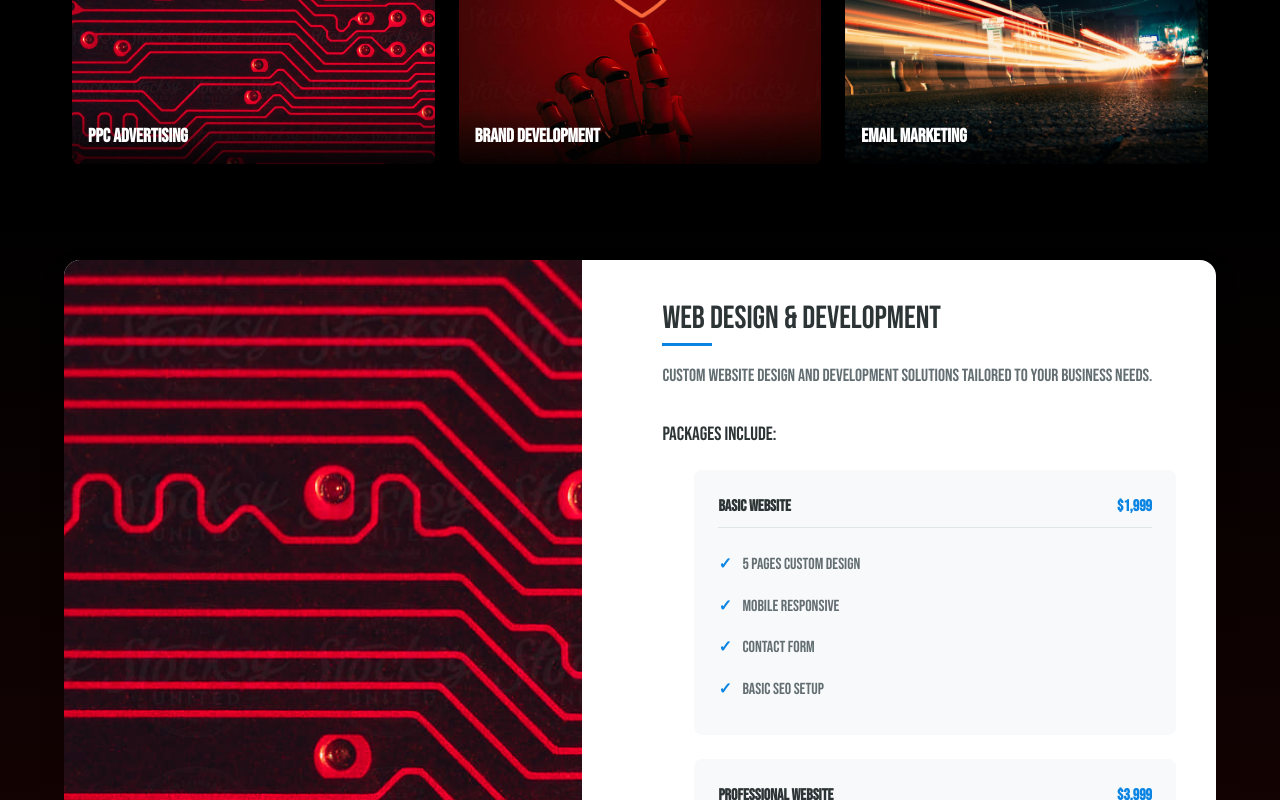
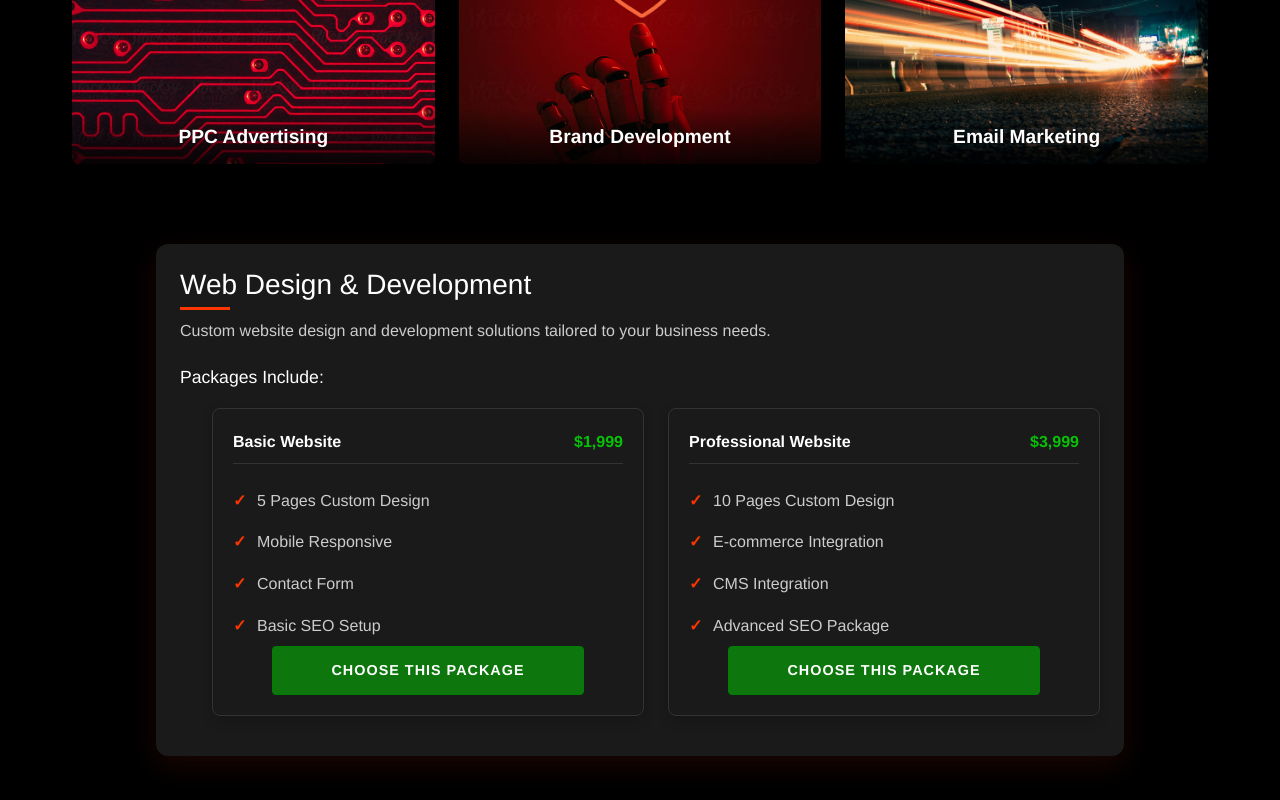
Before and after one commit to YoussefGad97/RedlineMedia, a React (Create React App) app: page /services in a window 1280 px wide. Shown: the part 1140-1940 px from the top of the page. Built offline with nearby package versions, Linux system fonts and the light colour scheme.

Commit message:
Adjusted Services Section and Cards

```diff
--- a/src/components/ServiceCards.js
+++ b/src/components/ServiceCards.js
@@ -129,6 +129,28 @@
     setSelectedCard(null); // Close the card after clicking
   };
 
+  const ExpandedCard = ({ service, onClose, onViewPackages }) => {
+    return (
+      <div className="expanded-card-content">
+        <div className="expanded-image">
+          <img src={service.image} alt={service.title} />
+        </div>
+        <div className="expanded-details">
+          <h2>{service.title}</h2>
+          <p>{service.description}</p>
+          <div className="button-container">
+            <button className="packages-button" onClick={onViewPackages}>
+              View Packages
+            </button>
+            <button className="close-button" onClick={onClose}>
+              Close
+            </button>
+          </div>
+        </div>
+      </div>
+    );
+  };
+
   return (
     <div
       className={`marketing-services fade-in-section ${
@@ -161,38 +183,12 @@
             {services
               .filter((service) => service.id === selectedCard)
               .map((service) => (
-                <div key={service.id} className="expanded-card-content">
-                  <div className="expanded-image">
-                    <img src={service.image} alt={service.title} />
-                  </div>
-                  <div className="expanded-details">
-                    <h2>{service.title}</h2>
-                    <p>{service.description}</p>
-                    <div className="features">
-                      <h4>Key Features:</h4>
-                      <ul>
-                        {service.features.map((feature, index) => (
-                          <li key={index}>{feature}</li>
-                        ))}
-                      </ul>
-                    </div>
-                    <button
-                      className="close-button"
-                      onClick={() => closeCard()}
-                    >
-                      Close
-                    </button>
-                    <button
-                      className="packages-button"
-                      onClick={(e) => {
-                        e.stopPropagation();
-                        scrollToPackage(service.id);
-                      }}
-                    >
-                      View Packages
-                    </button>
-                  </div>
-                </div>
+                <ExpandedCard
+                  key={service.id}
+                  service={service}
+                  onClose={closeCard}
+                  onViewPackages={() => scrollToPackage(service.id)}
+                />
               ))}
           </div>
         </div>
--- a/src/components/ServicePackages.js
+++ b/src/components/ServicePackages.js
@@ -186,16 +186,8 @@
           <div
             key={service.id}
             id={`package-${service.id}`}
-            className={`package-card ${index % 2 === 0 ? 'left-align' : 'right-align'}`}
+            className="package-card"
           >
-            <div className="image-container">
-              <img
-                src={service.image}
-                alt={service.title}
-                loading="lazy"
-                className="service-image"
-              />
-            </div>
             <div className="text-container">
               <h3 className="service-title">{service.title}</h3>
               <p className="service-description">{service.description}</p>
@@ -215,6 +207,7 @@
                           </li>
                         ))}
                       </ul>
+                      <button className="choose-package-btn">Choose This Package</button>
                     </li>
                   ))}
                 </ul>
--- a/src/pages/Services.js
+++ b/src/pages/Services.js
@@ -9,11 +9,10 @@
 import WebDesignImg from '../assets/images/Web.jpg';
 
 const Services = () => {
-    const [isMobile, setIsMobile] = useState(false);
+    const [isMobile, setIsMobile] = useState(window.innerWidth <= 768);
 
     useEffect(() => {
         const handleResize = () => setIsMobile(window.innerWidth <= 768);
-        handleResize();
         window.addEventListener("resize", handleResize);
         return () => window.removeEventListener("resize", handleResize);
     }, []);
--- a/src/styles/ServicePackages.scss
+++ b/src/styles/ServicePackages.scss
@@ -1,39 +1,30 @@
 .service-packages {
-  padding: 4rem 0;
-  background: linear-gradient(to bottom, black 0%, #ad1d18 100%);
+  padding: 3rem 0;
+  background: linear-gradient(to bottom, black 0%, #000000 100%);
 
   .packages-container {
-    max-width: 1200px;
+    max-width: 1000px;
     margin: 0 auto;
-    padding: 0 1.5rem;
+    padding: 0 1rem;
   }
 }
 
 .package-card {
   display: flex;
-  gap: 2.5rem;
-  margin-bottom: 4rem;
-  border-radius: 1rem;
+  flex-direction: column;
+  gap: 1.5rem;
+  margin-bottom: 3rem;
+  border-radius: 0.75rem;
+  width: 100%;
+  padding: 1.5rem;
   overflow: hidden;
-  box-shadow: 0 10px 30px rgba(0,0,0,0.08);
-  background: white;
+  box-shadow: 0 10px 30px rgba(251, 54, 1, 0.1);
+  background: #1a1a1a;
   transition: transform 0.3s ease, box-shadow 0.3s ease;
 
   &:hover {
     transform: translateY(-5px);
-    box-shadow: 0 15px 40px rgba(0,0,0,0.12);
-  }
-
-  &.left-align {
-    flex-direction: row;
-
-    .image-container {
-      order: -1;
-    }
-  }
-
-  &.right-align {
-    flex-direction: row-reverse;
+    box-shadow: 0 15px 40px rgba(251, 54, 1, 0.2);
   }
 
   .image-container {
@@ -55,13 +46,12 @@
   }
 
   .text-container {
-    flex: 1;
-    padding: 2.5rem;
+    width: 100%;
 
     .service-title {
-      font-size: 2rem;
-      margin-bottom: 1.5rem;
-      color: #2d3436;
+      font-size: 1.75rem;
+      margin-bottom: 1rem;
+      color: #ffffff;
       position: relative;
 
       &::after {
@@ -71,39 +61,77 @@
         left: 0;
         width: 50px;
         height: 3px;
-        background: #0984e3;
+        background: #fb3601;
       }
     }
 
     .service-description {
-      font-size: 1.1rem;
-      line-height: 1.6;
-      color: #636e72;
-      margin-bottom: 2rem;
+      font-size: 1rem;
+      margin-bottom: 1.5rem;
+      max-width: 700px;
+      color: #cccccc;
+    }
+
+    .features-grid {
+      display: flex;
+      flex-direction: row;
+      gap: 1.5rem;
+      width: 100%;
+      justify-content: space-between;
+
+      .package-item {
+        flex: 1;
+        min-width: 280px;
+      }
     }
 
     .package-list {
       h4 {
-        font-size: 1.2rem;
-        margin-bottom: 1.5rem;
-        color: #2d3436;
-      }
-
-      .features-grid {
-        display: grid;
-        grid-template-columns: repeat(auto-fit, minmax(250px, 1fr));
-        gap: 1.5rem;
+        font-size: 1.1rem;
+        margin-bottom: 1.25rem;
+        color: #ffffff;
       }
 
       .package-item {
-        background: #f8f9fa;
+        background: #1a1a1a;
+        border: 1px solid #333;
+        box-shadow: 0 4px 12px rgba(0, 0, 0, 0.2);
         border-radius: 8px;
-        padding: 1.5rem;
+        padding: 1.25rem;
         transition: transform 0.3s ease;
+        display: flex;
+        flex-direction: column;
+
+        .choose-package-btn {
+          font-family: "Helvetica Neue", Helvetica, Arial, sans-serif;
+          font-size: 0.9rem;
+          padding: 0.75rem 1rem;
+          width: 80%;
+          margin-top: auto;
+          align-self: center;
+          background-color: rgb(13, 118, 13);
+          color: white;
+          border: 1px solid green;
+          border-radius: 4px;
+          cursor: pointer;
+          font-weight: 600;
+          text-transform: uppercase;
+          letter-spacing: 1px;
+          transition: all 0.3s ease;
+
+          &:hover {
+            background-color: transparent;
+            color: #069b01;
+          }
+
+          &:active {
+            transform: translateY(0);
+          }
+        }
 
         &:hover {
           transform: translateY(-3px);
-        }
+          box-shadow: 0 6px 16px rgba(251, 54, 1, 0.15);
         }
 
         .package-header {
@@ -111,17 +139,19 @@
           justify-content: space-between;
           margin-bottom: 1rem;
           padding-bottom: 0.5rem;
-        border-bottom: 1px solid #dfe6e9;
-      }
+          border-bottom: 1px solid #333;
 
           .package-name {
             font-weight: 600;
-        color: #2d3436;
+            color: #ffffff;
+            font-family: "Helvetica Neue", Helvetica, Arial, sans-serif;
           }
 
           .package-price {
-        color: #0984e3;
+            color: rgb(7, 194, 7);
             font-weight: 700;
+            font-family: "Helvetica Neue", Helvetica, Arial, sans-serif;
+          }
         }
 
         .feature-list {
@@ -130,18 +160,33 @@
 
           .feature-item {
             padding: 0.5rem 0;
-          color: #636e72;
+            color: #cccccc;
             position: relative;
             padding-left: 1.5rem;
+            font-family: "Helvetica Neue", Helvetica, Arial, sans-serif;
 
             &::before {
               content: '✓';
               position: absolute;
               left: 0;
-            color: #0984e3;
+              color: #fb3601;
               font-weight: 700;
             }
           }
+        }
+      }
+    }
+  }
+
+  @media (max-width: 768px) {
+    padding: 1rem;
+
+    .text-container .features-grid {
+      overflow-x: auto;
+      justify-content: flex-start;
+
+      .package-item {
+        flex: 0 0 280px;
       }
     }
   }
@@ -154,9 +199,5 @@
     .image-container {
       min-height: 300px;
     }
-
-    &.left-align .image-container {
-      order: 0;
   }
 }
-}
--- a/src/styles/Services.scss
+++ b/src/styles/Services.scss
@@ -1,5 +1,6 @@
 .services {
   background-color: black;
+  font-family: "Helvetica Neue", Helvetica, Arial, sans-serif;  // Base font family
 
   &.page-wrapper {
     min-height: 100vh;
@@ -14,6 +15,52 @@
     flex-direction: column;
   }
 
+  h1, h2, h3, h4, h5, h6 {
+    font-family: "Helvetica Neue", Helvetica, Arial, sans-serif;
+  }
+
+  p, span, button, a {
+    font-family: "Helvetica Neue", Helvetica, Arial, sans-serif;
+  }
+
+  .landing-overlay {
+    h1 {
+      font-family: "Helvetica Neue", Helvetica, Arial, sans-serif;
+    }
+
+    p {
+      font-family: "Helvetica Neue", Helvetica, Arial, sans-serif;
+    }
+  }
+
+  .service-card {
+    h3 {
+      font-family: "Helvetica Neue", Helvetica, Arial, sans-serif;
+      text-align: center;  // Center the title
+    }
+  }
+
+  .expanded-card {
+    font-family: "Helvetica Neue", Helvetica, Arial, sans-serif;
+    .service-title {
+      text-align: center;  // Center the title
+      margin: 0 auto 1.5rem;  // Center margin and add bottom spacing
+    }
+
+    .service-description {
+      text-align: center;  // Center the description
+      margin: 0 auto 2rem;  // Center margin and add bottom spacing
+      max-width: 800px;  // Limit width for readability
+    }
+
+    .package-list {
+      h4 {
+        text-align: center;  // Center the "Packages Include:" text
+        margin-bottom: 2rem;
+      }
+    }
+  }
+
   /* Fade-in animation */
   .fade-in-section {
     opacity: 0;
@@ -26,6 +73,15 @@
       transform: translateY(0);
       /* Move to original position */
     }
+  }
+
+  .section-title {
+    font-family: "Bebas Neue", sans-serif;  // Corrected to Bebas Neue
+    text-align: center;
+    margin-bottom: 2rem;
+    color: #ffffff;
+    text-transform: uppercase;  // Bebas Neue looks better uppercase
+    letter-spacing: 2px;  // Added letter spacing for Bebas
   }
 }
 
@@ -89,7 +145,6 @@
         font-size: 1.2rem;
         font-weight: 700;
         line-height: 1.6;
-        font-family: Arial, Helvetica, sans-serif;
 
         /* Mobile responsiveness for paragraph text */
         @media (max-width: 768px) {
@@ -219,16 +274,21 @@
 
         .expanded-image {
           flex: 0 0 40%;
+          height: 600px;  // Set fixed height to match card height
 
           img {
             width: 100%;
             height: 100%;
             object-fit: cover;
             border-radius: 12px 0 0 12px;
+          }
 
           @media (max-width: 768px) {
-              border-radius: 12px 12px 0 0;
-              max-height: 250px;
+            height: 40%;  // Take up 40% of the full-screen height
+            flex: none;
+
+            img {
+              border-radius: 0;
             }
           }
         }
@@ -236,6 +296,11 @@
         .expanded-details {
           flex: 0 0 60%;
           padding: 2rem;
+
+          @media (max-width: 768px) {
+            height: 60%;  // Take up remaining 60% of height
+            overflow-y: auto;
+          }
 
           h2 {
             color: red;
@@ -267,19 +332,86 @@
             }
           }
 
-          .close-button {
+          .button-container {
+            display: flex;
+            gap: 15px;
+            margin-top: 25px;
+
+            .packages-button {
               background-color: #fb3601;
               color: white;
+              padding: 12px 24px;
               border: none;
-            padding: 0.75rem 1.5rem;
-            border-radius: 4px;
+              border-radius: 6px;
               cursor: pointer;
               font-weight: 600;
-            transition: background-color 0.3s ease;
+              font-size: 1rem;
+              text-transform: uppercase;
+              letter-spacing: 1px;
+              transition: all 0.3s ease;
+              box-shadow: 0 2px 8px rgba(251, 54, 1, 0.3);
 
               &:hover {
-              background-color: darken(#fb3601, 10%);
+                background-color: #d62e01;
+                transform: translateY(-2px);
+                box-shadow: 0 4px 12px rgba(251, 54, 1, 0.4);
               }
+
+              &:active {
+                transform: translateY(0);
+                box-shadow: 0 2px 4px rgba(251, 54, 1, 0.2);
+              }
+
+              @media (max-width: 768px) {
+                padding: 10px 20px;
+                font-size: 0.9rem;
+              }
+            }
+
+            .close-button {
+              background-color: #333;
+              color: white;
+              padding: 12px 24px;
+              border: none;
+              border-radius: 6px;
+              cursor: pointer;
+              font-weight: 600;
+              font-size: 1rem;
+              text-transform: uppercase;
+              letter-spacing: 1px;
+              transition: all 0.3s ease;
+
+              &:hover {
+                background-color: #444;
+              }
+
+              &:active {
+                transform: translateY(1px);
+              }
+            }
+          }
+        }
+      }
+
+      @media (max-width: 768px) {
+        width: 100%;    // Full width
+        height: 100%;   // Full height
+        max-width: 100%;
+        max-height: 100%;
+        border-radius: 0;  // Remove border radius for full-screen effect
+
+        .expanded-card-content {
+          height: 50%;
+
+          .expanded-image {
+            img {
+              border-radius: 0;  // Remove border radius on mobile
+            }
+          }
+
+          .expanded-details {
+            padding: 1.5rem;
+            overflow-y: auto;
           }
         }
       }
@@ -370,28 +502,68 @@
 
 .expanded-content {
   .packages-button {
-    display: inline-block;
-    margin-top: 20px;
+    background-color: #fb3601;  // Match the brand color
+    color: white;
     padding: 12px 24px;
-    background-color: #FF0000;
-    color: white;
     border: none;
-    border-radius: 5px;
+    border-radius: 6px;
+    cursor: pointer;
     font-weight: 600;
-    cursor: pointer;
-    transition: all 0.3s ease;
+    font-size: 1rem;
     text-transform: uppercase;
     letter-spacing: 1px;
-    font-size: 0.9rem;
+    transition: all 0.3s ease;
+    box-shadow: 0 2px 8px rgba(251, 54, 1, 0.3);  // Subtle glow effect
 
     &:hover {
-      background-color: #cc0000;
+      background-color: darken(#fb3601, 10%);
       transform: translateY(-2px);
-      box-shadow: 0 5px 15px rgba(255, 0, 0, 0.3);
+      box-shadow: 0 4px 12px rgba(251, 54, 1, 0.4);
     }
 
     &:active {
       transform: translateY(0);
+      box-shadow: 0 2px 4px rgba(251, 54, 1, 0.2);
+    }
+
+    @media (max-width: 768px) {
+      padding: 10px 20px;  // Slightly smaller padding on mobile
+      font-size: 0.9rem;
+    }
+  }
+
+  .close-button,
+  .packages-button {
+    display: inline-block;
+    padding: 10px 20px;
+    background-color: #333;
+    color: white;
+    border: none;
+    border-radius: 5px;
+    cursor: pointer;
+    transition: all 0.3s ease;
+    font-size: 0.9rem;
+    font-weight: 500;
+    text-transform: uppercase;
+    letter-spacing: 0.5px;
+
+    &:hover {
+      background-color: #555;
+    }
+
+    &:active {
+      transform: translateY(1px);
+    }
+  }
+
+  .button-container {
+    display: flex;
+    gap: 15px;
+    margin-top: 25px;
+
+    @media (max-width: 768px) {
+      gap: 10px;
+      margin-top: 20px;
     }
   }
 }
```
Lines whose indentation alone changed are shown as unchanged.
